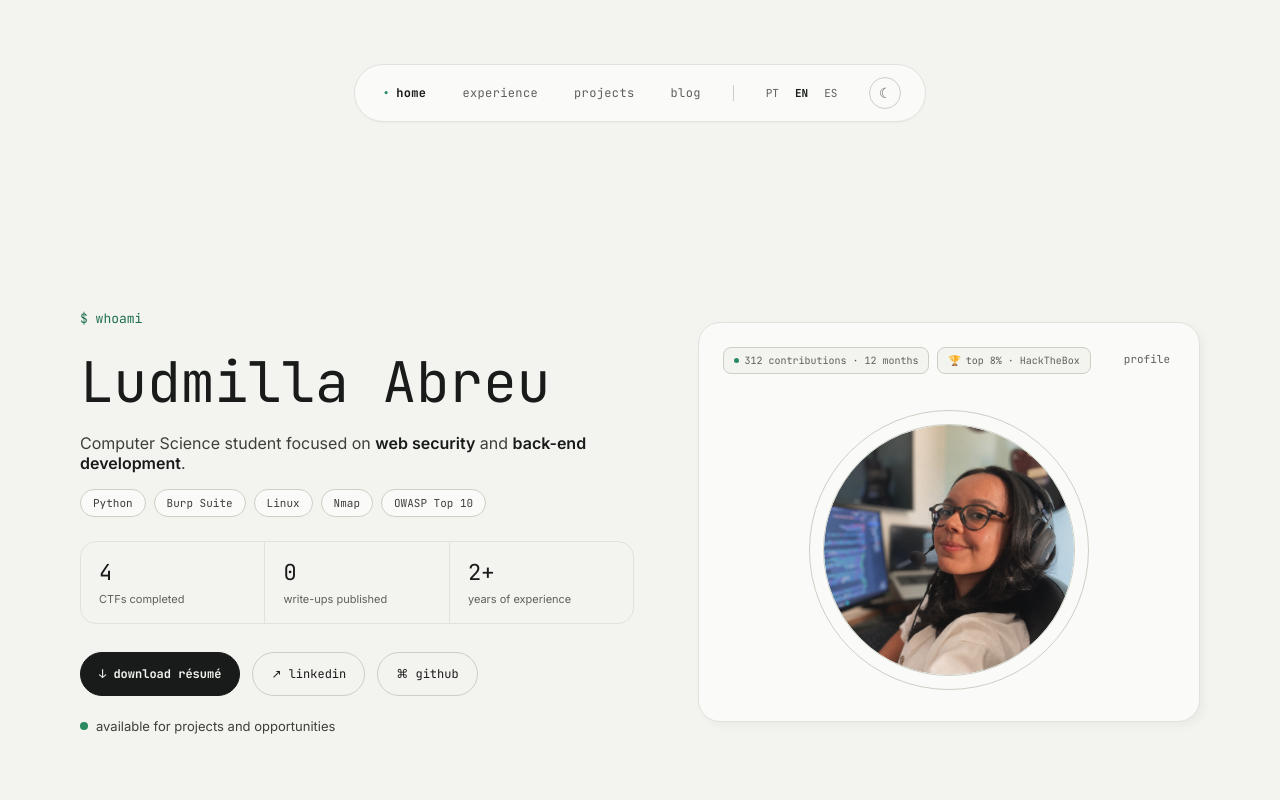
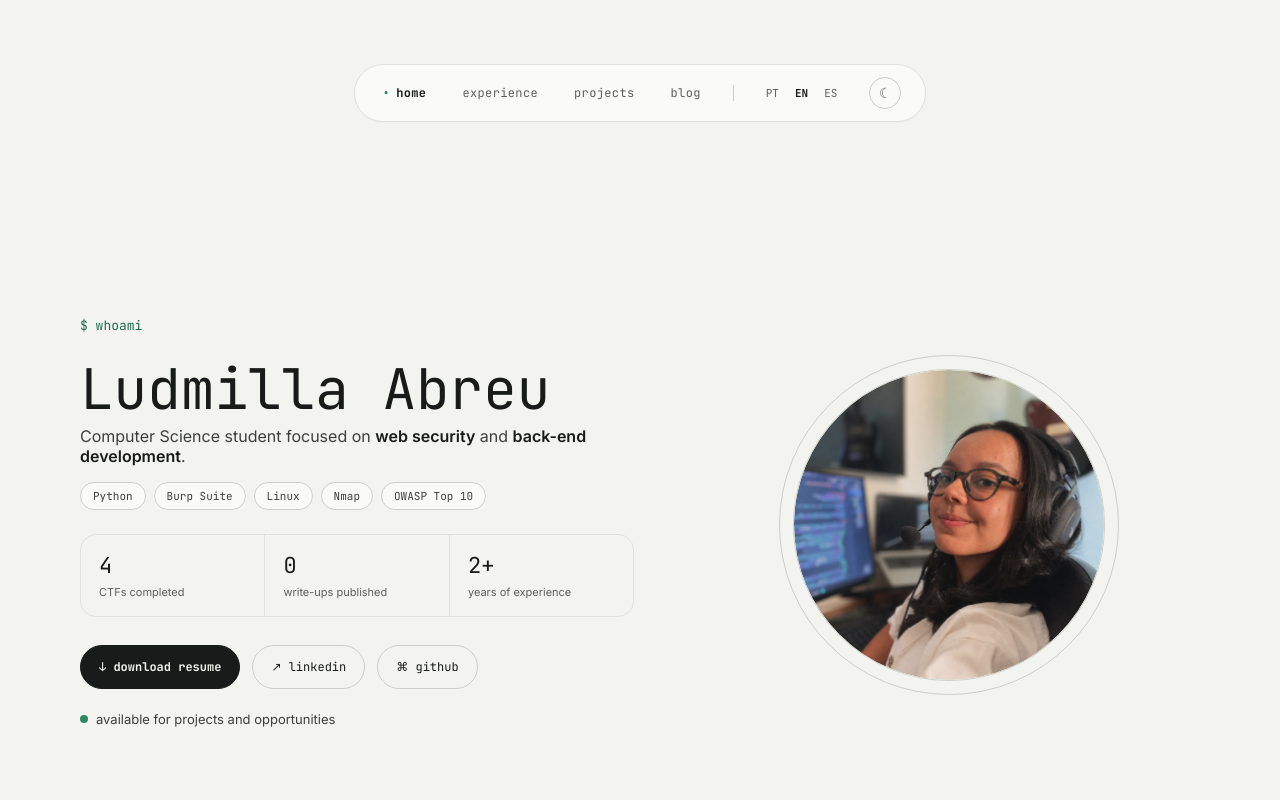
Before and after one commit to abreulud/portifolinho, a Vue app: page / in a window 1280 px wide. Shown: the top 800 px of the page. Built offline with nearby package versions, Linux system fonts and the light colour scheme.

Commit message:
correções

```diff
--- a/index.html
+++ b/index.html
@@ -4,7 +4,7 @@
     <meta charset="UTF-8" />
     <link rel="icon" href="/favicon.svg" type="image/svg+xml" />
     <meta name="viewport" content="width=device-width, initial-scale=1.0" />
-    <meta name="description" content="Ludmilla — " />
+    <meta name="description" content="Ludmilla Abreu — Portifólio profissional de Ludmilla Abreu: Desenvolvimento web e segurança cibernética. Explore!" />
     <title>Lud</title>
   </head>
   <body>
--- a/src/components/ProfileOrbitCard.vue
+++ b/src/components/ProfileOrbitCard.vue
@@ -3,11 +3,10 @@ import { useLocale } from '@/composables/useLocale'
 
 const { copy } = useLocale()
 </script>
-
-<template>
-  <div class="profile-orbit">
+  <template>
+   <div class="profile-orbit">
+    <!--
     <span class="profile-orbit-label">{{ copy.profile.cardLabel }}</span>
-
     <ul class="badge-row" :aria-label="copy.accessibility.activityIndicators">
       <li v-for="badge in copy.profile.badges" :key="badge.label" class="badge">
         <span v-if="badge.live" class="badge-live-dot" aria-hidden="true" />
@@ -15,6 +14,7 @@ const { copy } = useLocale()
         {{ badge.label }}
       </li>
     </ul>
+    -->
 
     <div class="rings">
       <div class="ring ring--outer">
@@ -34,7 +34,7 @@ const { copy } = useLocale()
 </template>
 
 <style scoped>
-.profile-orbit {
+/*.profile-orbit {
   background: var(--surface);
   border: 0.5px solid var(--border);
   border-radius: 22px;
@@ -85,13 +85,14 @@ const { copy } = useLocale()
   background: var(--signal);
   flex-shrink: 0;
 }
+*/
 
 .rings {
   display: flex;
   align-items: center;
   justify-content: center;
   height: calc(100% - 56px);
-  margin-top: 56px;
+  margin-top: 5px;
 }
 
 .ring {
@@ -103,14 +104,14 @@ const { copy } = useLocale()
 }
 
 .ring--outer {
-  width: 280px;
-  height: 280px;
+  width: 340px;
+  height: 340px;
 }
 
 
 .ring--core {
-  width: 250px;
-  height: 250px;
+  width: 310px;
+  height: 310px;
   background: var(--signal-soft);
   border: none;
   overflow: hidden;
--- a/src/components/ScrambleName.vue
+++ b/src/components/ScrambleName.vue
@@ -28,25 +28,25 @@ onMounted(() => {
 
 <style scoped>
 .scramble-name {
+  display: inline;
   font-family: var(--font-mono);
   font-size: 56px;
   font-weight: 400;
-  display: inline-flex;
-  align-items: flex-end;
-  gap: 2px;
-  margin-bottom: 14px;
   cursor: default;
-  min-width: 12ch;
 }
 
 .cursor {
-  width: 44px;
+  display: inline-block;
+  white-space: nowrap;
+  width: 27px;
   height: 4px;
   background: var(--signal);
-  margin-bottom: 10px;
+  margin-left: 2px;
+  vertical-align: baseline;
   border-radius: 2px;
   animation: blink 1.1s step-end infinite;
 }
+
 
 @keyframes blink {
   0%,
--- a/src/i18n/messages.ts
+++ b/src/i18n/messages.ts
@@ -226,7 +226,7 @@ export const messages: Record<Locale, SiteMessages> = {
         { value: '2+', label: 'years of experience' }
       ],
       socialLinks: [
-        { label: 'download résumé', href: '/cv-ludmilla.pdf', glyph: '↓', primary: true },
+        { label: 'download resume', href: '/cv-ludmilla.pdf', glyph: '↓', primary: true },
         { label: 'linkedin', href: 'https://linkedin.com/in/ludmilla-abreu', glyph: '↗' },
         { label: 'github', href: 'https://github.com/abreulud', glyph: '⌘' }
       ],
```
